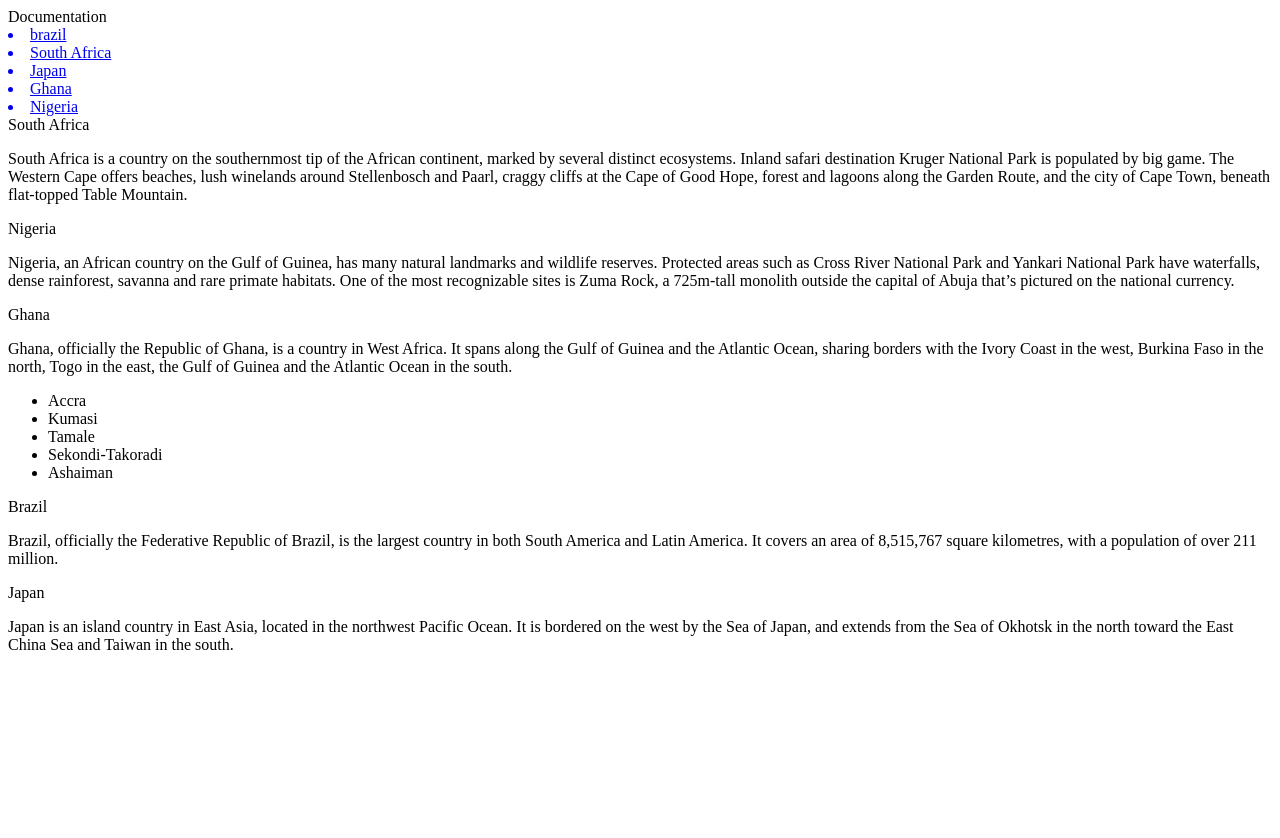
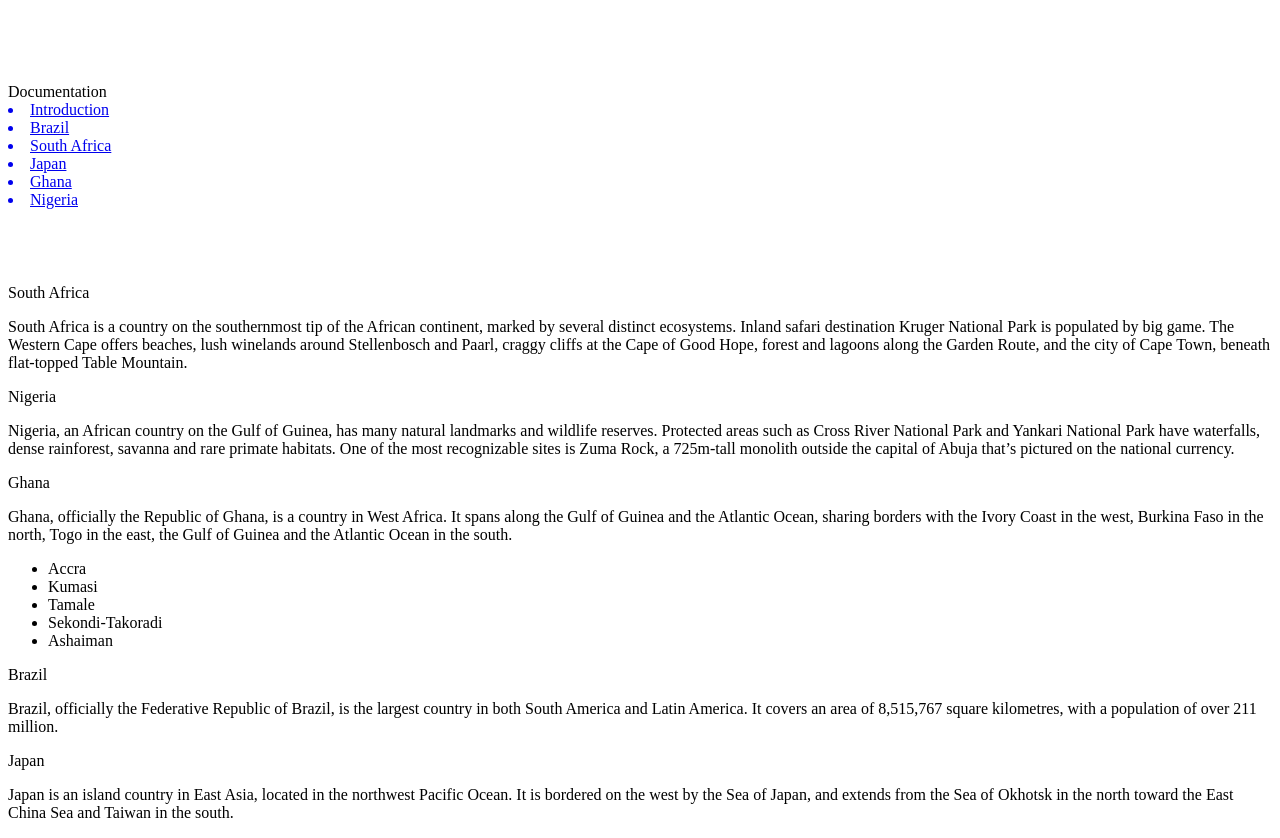
Before and after one commit to VTY1999/Technical-Documentation-Page, a plain HTML site: page index.html in a window 1280 px wide. Before the commit the page ends 800 px from the top, so only its background shows below. Drawn offline with Linux system fonts and the light colour scheme.

Commit message:
modified

```diff
--- a/css/style.css
+++ b/css/style.css
@@ -0,0 +1,8 @@
+#navbar {
+    position: top;
+    height: 100%;
+    min-width: 300px;
+    width: 300px;
+    top: 0px;
+    padding: 75px 0px;
+}
--- a/index.html
+++ b/index.html
@@ -1,17 +1,20 @@
 <!DOCTYPE html>
 <html lang="en">
+    <link rel="stylesheet" type="text/css" href="css/style.css">
 <head>
+
     <title>Technical Documentation</title>
     <nav id="navbar">
         <header>Documentation</header>
-        <a class="nav-link" href="#Brazil"><li>brazil</li></a>
+        <a class="nav-link" href="#Intoduction"><li>Introduction</li></a>
+        <a class="nav-link" href="#Brazil"><li>Brazil</li></a>
         <a class="nav-link" href="#South Africa"><li>South Africa</li></a>
         <a class="nav-link" href="#Japan"><li>Japan</li></a>
         <a class="nav-link" href="#Ghana"><li>Ghana</li></a>
         <a class="nav-link" href="#Nigeria"><li>Nigeria</li></a>
     </nav>
     <main id="main-doc">
-        <section class="main-section" id="South Africa">
+        <section class="main-section" id="South_Africa">
             <header>South Africa</header>
             <p>
                 South Africa is a country on the southernmost tip of the African continent, marked by several distinct ecosystems. Inland safari destination Kruger National Park is populated by big game. The Western Cape offers beaches, lush winelands around Stellenbosch and Paarl, craggy cliffs at the Cape of Good Hope, forest and lagoons along the Garden Route, and the city of Cape Town, beneath flat-topped Table Mountain.
@@ -35,7 +38,7 @@
                 <code></code>
                 <code></code>
                 <code></code>
-            </section class="main-section" id="Ghana">
+            <section class="main-section" id="Ghana">
             <header>Ghana</header>
             <p>
                 Ghana, officially the Republic of Ghana, is a country in West Africa. It spans along the Gulf of Guinea and the Atlantic Ocean, sharing borders with the Ivory Coast in the west, Burkina Faso in the north, Togo in the east, the Gulf of Guinea and the Atlantic Ocean in the south.
@@ -58,11 +61,13 @@
                 <p>
                     Japan is an island country in East Asia, located in the northwest Pacific Ocean. It is bordered on the west by the Sea of Japan, and extends from the Sea of Okhotsk in the north toward the East China Sea and Taiwan in the south.
                 </p>
+                </section>
             </section>
             </section>
             </section>
         </section>
     </main>
+
 </head>
 <body>
     <script src="https://cdn.freecodecamp.org/testable-projects-fcc/v1/bundle.js"></script>
```
